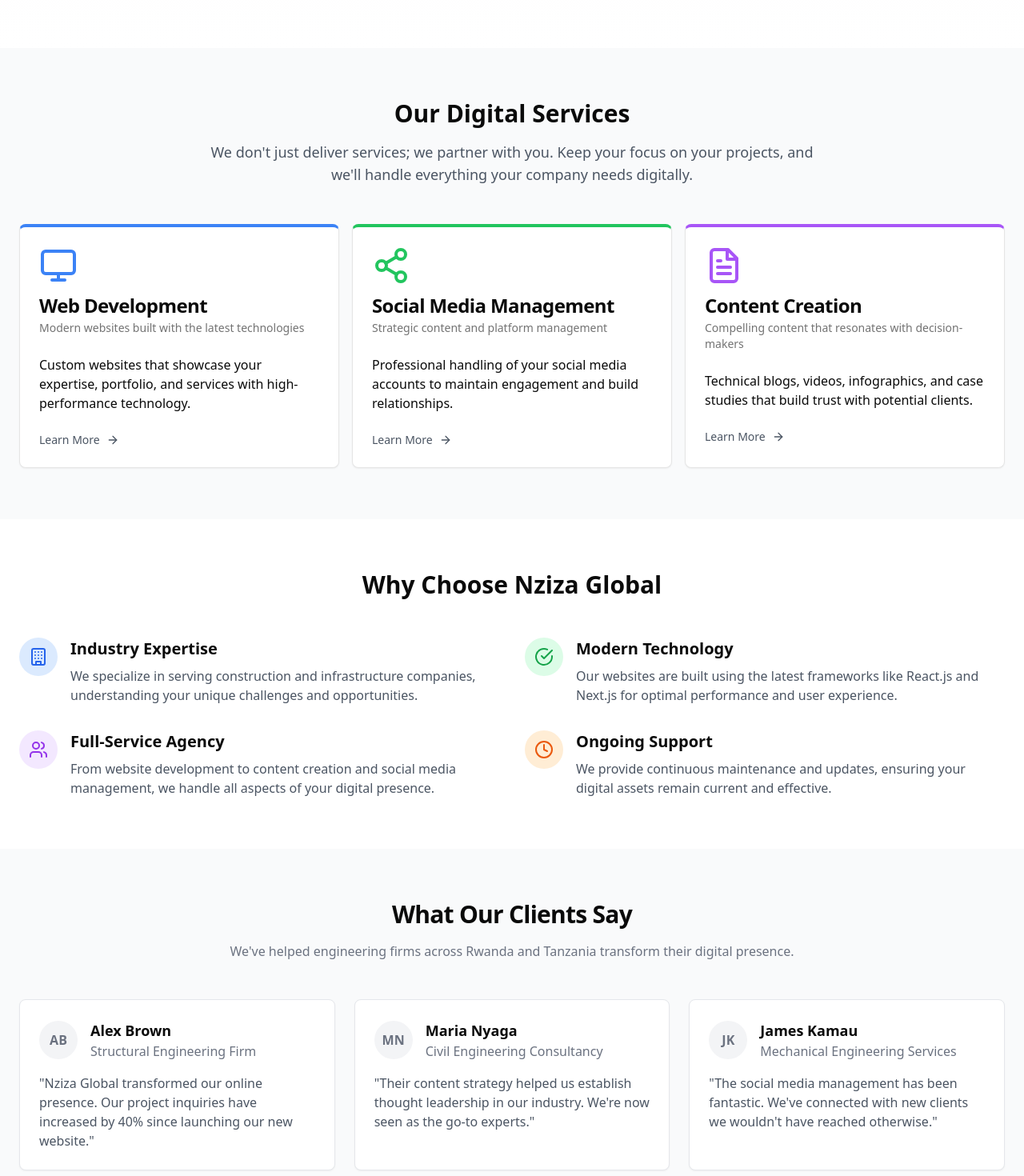
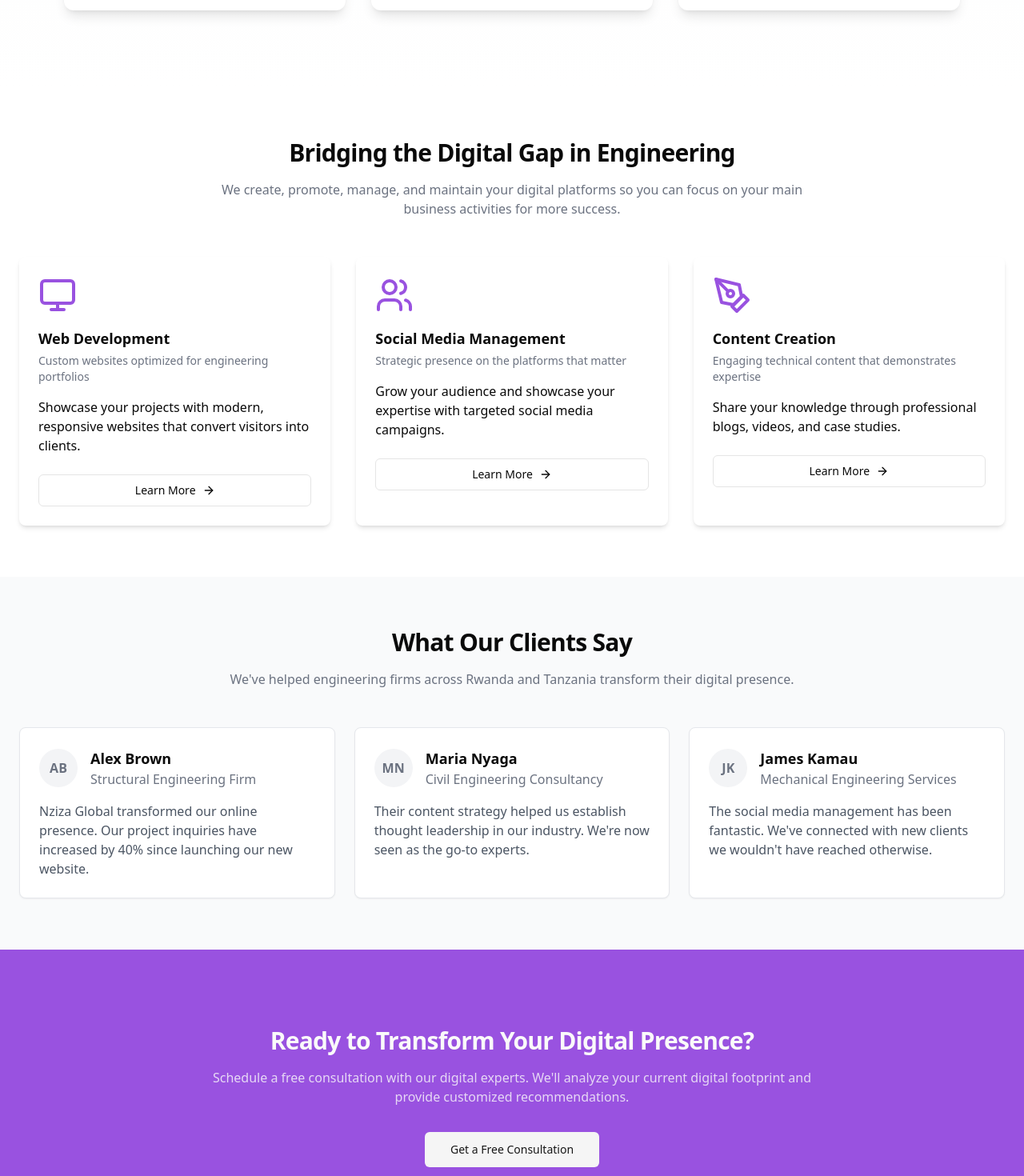
Before and after one commit to byamungulewis01/digsol.nzizaglobal.com, a React (Vite) app: page / in a window 1280 px wide. Shown: the part 1220-2690 px from the top of the page at 80% size. Built offline with nearby package versions, Linux system fonts and the light colour scheme.

Commit message:
Enhanced Components with Animations and SEO

```diff
--- a/src/components/home/HeroSection.jsx
+++ b/src/components/home/HeroSection.jsx
@@ -1,44 +1,65 @@
+import { motion } from "framer-motion";
 import { ChevronRight } from "lucide-react";
 import { Button } from "@/components/ui/button";
 import { Link } from "react-router-dom";
+import { useAnimateOnScroll } from "@/lib/hooks/useAnimateOnScroll";
 
 function HeroSection() {
+  const { ref, controls, variants } = useAnimateOnScroll();
+
   return (
     <section className="w-full py-12 md:py-16 lg:py-20 bg-gradient-to-br from-fuchsia-100 to-fuchsia-200/70">
       <div className="max-w-7xl px-4 md:px-6 mx-auto">
         <div className="grid gap-6 lg:grid-cols-2 lg:gap-12 items-center">
-          <div className="space-y-4">
-            <h1 className="text-3xl font-bold tracking-tighter sm:text-4xl md:text-5xl">
+          <motion.div
+            initial="hidden"
+            animate={controls}
+            variants={variants}
+            ref={ref}
+            className="space-y-4"
+          >
+            <h1 className="text-3xl font-bold tracking-tighter sm:text-4xl md:text-5xl lg:text-6xl">
               Transform Your Engineering Business with a Powerful Digital
               Presence
             </h1>
-            <p className="text-gray-500 md:text-xl font-normal">
+            <p className="text-gray-500 text-lg md:text-xl lg:text-2xl font-normal">
               Focus on your engineering and business tasks, we'll handle your
               digital presence to help you convince your next clients more
               easily and win even more jobs.
             </p>
-            <div className="flex flex-col sm:flex-row gap-4 mt-6">
+            <motion.div
+              className="flex flex-col sm:flex-row gap-4 mt-6"
+              initial={{ opacity: 0, y: 20 }}
+              animate={{ opacity: 1, y: 0 }}
+              transition={{ delay: 0.5 }}
+            >
               <Link to="/contact" target="_blank">
-                <Button size="lg" className="gap-2">
+                <Button size="lg" className="w-full sm:w-auto gap-2">
                   Get a Free Consultation <ChevronRight className="h-4 w-4" />
                 </Button>
               </Link>
               <Link to="/services" target="_blank">
-                <Button variant="outline" size="lg">
+                <Button variant="outline" size="lg" className="w-full sm:w-auto">
                   Explore Our Services
                 </Button>
               </Link>
-            </div>
-          </div>
-          <div className="relative h-full">
+            </motion.div>
+          </motion.div>
+          <motion.div
+            className="relative h-full"
+            initial={{ opacity: 0, x: 100 }}
+            animate={{ opacity: 1, x: 0 }}
+            transition={{ duration: 0.8 }}
+          >
             <div className="relative overflow-hidden rounded-lg shadow-xl">
               <img
                 src="/83416.jpg"
                 alt="Digital solutions for engineering firms"
                 className="w-full h-auto"
+                loading="lazy"
               />
             </div>
-          </div>
+          </motion.div>
         </div>
       </div>
     </section>
--- a/src/components/home/IndustryGapSection.jsx
+++ b/src/components/home/IndustryGapSection.jsx
@@ -1,6 +1,10 @@
 import { Building2, Rocket, Target, Users } from "lucide-react";
+import { motion } from "framer-motion";
+import { useAnimateOnScroll } from "@/lib/hooks/useAnimateOnScroll";
 
 const IndustryGapSection = () => {
+  const { ref, controls, variants } = useAnimateOnScroll();
+
   const targetMarkets = [
     {
       title: "Primary Clients",
@@ -22,11 +26,28 @@
     },
   ];
 
+  const cardVariants = {
+    hidden: { opacity: 0, y: 20 },
+    visible: (i) => ({
+      opacity: 1,
+      y: 0,
+      transition: {
+        delay: i * 0.2,
+        duration: 0.5,
+      },
+    }),
+  };
+
   return (
     <section className="py-16 bg-gradient-to-b from-gray-50 to-white">
       <div className="max-w-6xl mx-auto px-4">
-        {/* Section Title */}
-        <div className="text-center mb-8">
+        <motion.div
+          ref={ref}
+          initial="hidden"
+          animate={controls}
+          variants={variants}
+          className="text-center mb-8"
+        >
           <h2 className="text-3xl font-bold mb-4">
             Closing the Digital Gap in Infrastructure
           </h2>
@@ -36,20 +57,23 @@
             contracts with minimal digital presence. Our mission is to unlock
             their full potential through strategic digital transformation.
           </p>
-        </div>
+        </motion.div>
 
-        {/* Target Markets */}
         <h3 className="text-2xl font-bold mb-8 text-center">Who We Serve</h3>
         <div className="grid grid-cols-1 md:grid-cols-3 gap-8 mb-8">
           {targetMarkets.map((market, index) => (
-            <div
+            <motion.div
               key={index}
+              custom={index}
+              initial="hidden"
+              animate={controls}
+              variants={cardVariants}
               className="bg-white p-8 rounded-xl shadow-lg text-center hover:shadow-xl transition-shadow duration-300"
             >
               <div className="flex justify-center">{market.icon}</div>
               <h4 className="text-xl font-bold mb-3">{market.title}</h4>
               <p className="text-gray-600">{market.description}</p>
-            </div>
+            </motion.div>
           ))}
         </div>
       </div>
--- a/src/pages/HomePage.jsx
+++ b/src/pages/HomePage.jsx
@@ -1,238 +1,38 @@
-import React, { useState } from "react";
+import React from "react";
 import { Link } from "react-router-dom";
 import { Button } from "@/components/ui/button";
-
-import {
-  ChevronRight,
-  Monitor,
-  ArrowRight,
-  FileText,
-  Share2,
-  Award,
-  Building,
-  Users,
-  BarChart,
-  Clock,
-  CheckCircle,
-} from "lucide-react";
+import { MetaTags } from "@/lib/seo/MetaTags";
+import { motion } from "framer-motion";
+import { useAnimateOnScroll } from "@/lib/hooks/useAnimateOnScroll";
 import HeroSection from "@/components/home/HeroSection";
 import IndustryGapSection from "@/components/home/IndustryGapSection";
-
-import {
-  Card,
-  CardContent,
-  CardDescription,
-  CardFooter,
-  CardHeader,
-  CardTitle,
-} from "@/components/ui/card";
+import ValueProposition from "@/components/home/ValueProposition";
 
 export default function HomePage() {
-  // For FAQ section
-  const [openFaq, setOpenFaq] = useState(null);
-
-  const toggleFaq = (index) => {
-    setOpenFaq(openFaq === index ? null : index);
-  };
-
-  const faqs = [
-    {
-      question:
-        "How can digital transformation benefit my construction company?",
-      answer:
-        "Digital transformation can help your construction business win more contracts by showcasing your portfolio professionally, establish thought leadership in your industry, improve client communication, and create a competitive advantage over companies without a strong online presence.",
-    },
-    {
-      question:
-        "What makes Nziza Global different from other digital agencies?",
-      answer:
-        "Nziza Global specializes specifically in serving infrastructure and construction companies. We understand the unique challenges and opportunities in your industry, allowing us to create digital strategies that effectively reach decision-makers and showcase technical expertise.",
-    },
-    {
-      question: "How long does it typically take to develop a website?",
-      answer:
-        "Most custom websites for construction companies take 4-6 weeks from conception to launch, depending on complexity. We use modern frameworks like React.js to ensure quick development without sacrificing quality or performance.",
-    },
-    {
-      question: "Do you offer ongoing support after project completion?",
-      answer:
-        "Yes, we provide complete maintenance and support packages for all our services. This includes website updates, security patches, content refreshes, and continuous social media management to ensure your digital presence remains current and effective.",
-    },
-  ];
+  const { ref, controls, variants } = useAnimateOnScroll();
 
   return (
+    <>
+      <MetaTags
+        title="Home"
+        description="Transform your engineering business with powerful digital solutions. We handle your digital presence while you focus on your core business."
+      />
+
       <div className="bg-white">
-      {/* Hero Section */}
         <HeroSection />
         <IndustryGapSection />
+        <ValueProposition />
 
-      <section className="w-full py-12 md:py-16 bg-gray-50">
-        <div className="max-w-7xl px-4 md:px-6 mx-auto">
-          <div className="text-center mb-12">
-            <h2 className="text-3xl font-bold mb-4">Our Digital Services</h2>
-            <p className="text-lg text-gray-600 max-w-3xl mx-auto">
-              We don't just deliver services; we partner with you. Keep your
-              focus on your projects, and we'll handle everything your company
-              needs digitally.
-            </p>
-          </div>
-
-          <div className="grid grid-cols-1 md:grid-cols-3 gap-4">
-            <Card className="border-t-4 border-t-blue-500">
-              <CardHeader>
-                <Monitor className="h-12 w-12 text-blue-500 mb-2" />
-                <CardTitle>Web Development</CardTitle>
-                <CardDescription>
-                  Modern websites built with the latest technologies
-                </CardDescription>
-              </CardHeader>
-              <CardContent>
-                <p>
-                  Custom websites that showcase your expertise, portfolio, and
-                  services with high-performance technology.
-                </p>
-              </CardContent>
-              <CardFooter>
-                <Link to="/services#web-development">
-                  <button className="flex items-center text-sm font-medium text-gray-600 hover:text-blue-600">
-                    Learn More <ArrowRight className="ml-2 h-4 w-4" />
-                  </button>
-                </Link>
-              </CardFooter>
-            </Card>
-
-            <Card className="border-t-4 border-t-green-500">
-              <CardHeader>
-                <Share2 className="h-12 w-12 text-green-500 mb-2" />
-                <CardTitle>Social Media Management</CardTitle>
-                <CardDescription>
-                  Strategic content and platform management
-                </CardDescription>
-              </CardHeader>
-              <CardContent>
-                <p>
-                  Professional handling of your social media accounts to
-                  maintain engagement and build relationships.
-                </p>
-              </CardContent>
-              <CardFooter>
-                <Link to="/services#social-media">
-                  <button className="flex items-center text-sm font-medium text-gray-600 hover:text-green-600">
-                    Learn More <ArrowRight className="ml-2 h-4 w-4" />
-                  </button>
-                </Link>
-              </CardFooter>
-            </Card>
-
-            <Card className="border-t-4 border-t-purple-500">
-              <CardHeader>
-                <FileText className="h-12 w-12 text-purple-500 mb-2" />
-                <CardTitle>Content Creation</CardTitle>
-                <CardDescription>
-                  Compelling content that resonates with decision-makers
-                </CardDescription>
-              </CardHeader>
-              <CardContent>
-                <p>
-                  Technical blogs, videos, infographics, and case studies that
-                  build trust with potential clients.
-                </p>
-              </CardContent>
-              <CardFooter>
-                <Link to="/services#content-creation">
-                  <button className="flex items-center text-sm font-medium text-gray-600 hover:text-purple-600">
-                    Learn More <ArrowRight className="ml-2 h-4 w-4" />
-                  </button>
-                </Link>
-              </CardFooter>
-            </Card>
-          </div>
-        </div>
-      </section>
-
-      {/* Why Choose Us Section */}
-      <section className="w-full py-12 md:py-16 bg-white">
-        <div className="max-w-7xl mx-auto px-4 md:px-6">
-          <h2 className="text-3xl font-bold text-center mb-12">
-            Why Choose Nziza Global
-          </h2>
-
-          <div className="grid grid-cols-1 md:grid-cols-2 gap-8">
-            <div className="flex gap-4">
-              <div className="flex-shrink-0">
-                <div className="w-12 h-12 rounded-full bg-blue-100 flex items-center justify-center">
-                  <Building className="h-6 w-6 text-blue-600" />
-                </div>
-              </div>
-              <div>
-                <h3 className="text-xl font-semibold mb-2">
-                  Industry Expertise
-                </h3>
-                <p className="text-gray-600">
-                  We specialize in serving construction and infrastructure
-                  companies, understanding your unique challenges and
-                  opportunities.
-                </p>
-              </div>
-            </div>
-
-            <div className="flex gap-4">
-              <div className="flex-shrink-0">
-                <div className="w-12 h-12 rounded-full bg-green-100 flex items-center justify-center">
-                  <CheckCircle className="h-6 w-6 text-green-600" />
-                </div>
-              </div>
-              <div>
-                <h3 className="text-xl font-semibold mb-2">
-                  Modern Technology
-                </h3>
-                <p className="text-gray-600">
-                  Our websites are built using the latest frameworks like
-                  React.js and Next.js for optimal performance and user
-                  experience.
-                </p>
-              </div>
-            </div>
-
-            <div className="flex gap-4">
-              <div className="flex-shrink-0">
-                <div className="w-12 h-12 rounded-full bg-purple-100 flex items-center justify-center">
-                  <Users className="h-6 w-6 text-purple-600" />
-                </div>
-              </div>
-              <div>
-                <h3 className="text-xl font-semibold mb-2">
-                  Full-Service Agency
-                </h3>
-                <p className="text-gray-600">
-                  From website development to content creation and social media
-                  management, we handle all aspects of your digital presence.
-                </p>
-              </div>
-            </div>
-
-            <div className="flex gap-4">
-              <div className="flex-shrink-0">
-                <div className="w-12 h-12 rounded-full bg-orange-100 flex items-center justify-center">
-                  <Clock className="h-6 w-6 text-orange-600" />
-                </div>
-              </div>
-              <div>
-                <h3 className="text-xl font-semibold mb-2">Ongoing Support</h3>
-                <p className="text-gray-600">
-                  We provide continuous maintenance and updates, ensuring your
-                  digital assets remain current and effective.
-                </p>
-              </div>
-            </div>
-          </div>
-        </div>
-      </section>
-
-      {/* Testimonials */}
+        {/* Testimonials Section */}
         <section className="w-full py-12 md:py-16 bg-gray-50">
           <div className="container mx-auto px-4 md:px-6">
-          <div className="text-center max-w-3xl mx-auto mb-12">
+            <motion.div
+              ref={ref}
+              initial="hidden"
+              animate={controls}
+              variants={variants}
+              className="text-center max-w-3xl mx-auto mb-12"
+            >
               <h2 className="text-3xl font-bold tracking-tight">
                 What Our Clients Say
               </h2>
@@ -240,65 +40,46 @@
                 We've helped engineering firms across Rwanda and Tanzania
                 transform their digital presence.
               </p>
-          </div>
+            </motion.div>
 
             <div className="grid md:grid-cols-2 lg:grid-cols-3 gap-6">
-            <div className="bg-white p-6 rounded-lg shadow-sm border border-gray-200">
+              {testimonials.map((testimonial, index) => (
+                <motion.div
+                  key={index}
+                  initial={{ opacity: 0, y: 20 }}
+                  animate={controls}
+                  variants={{
+                    visible: {
+                      opacity: 1,
+                      y: 0,
+                      transition: { delay: index * 0.2 }
+                    }
+                  }}
+                  className="bg-white p-6 rounded-lg shadow-sm border border-gray-200"
+                >
                   <div className="flex items-center gap-4 mb-4">
                     <span className="w-12 h-12 rounded-full bg-gray-100 flex items-center justify-center text-gray-500 font-semibold">
-                  AB
+                      {testimonial.initials}
                     </span>
                     <div>
-                  <h3 className="text-lg font-bold">Alex Brown</h3>
-                  <p className="text-gray-500">Structural Engineering Firm</p>
+                      <h3 className="text-lg font-bold">{testimonial.name}</h3>
+                      <p className="text-gray-500">{testimonial.company}</p>
                     </div>
                   </div>
-              <p className="text-gray-600">
-                "Nziza Global transformed our online presence. Our project
-                inquiries have increased by 40% since launching our new
-                website."
-              </p>
-            </div>
-
-            <div className="bg-white p-6 rounded-lg shadow-sm border border-gray-200">
-              <div className="flex items-center gap-4 mb-4">
-                <span className="w-12 h-12 rounded-full bg-gray-100 flex items-center justify-center text-gray-500 font-semibold">
-                  MN
-                </span>
-                <div>
-                  <h3 className="text-lg font-bold">Maria Nyaga</h3>
-                  <p className="text-gray-500">Civil Engineering Consultancy</p>
-                </div>
-              </div>
-              <p className="text-gray-600">
-                "Their content strategy helped us establish thought leadership
-                in our industry. We're now seen as the go-to experts."
-              </p>
-            </div>
-
-            <div className="bg-white p-6 rounded-lg shadow-sm border border-gray-200">
-              <div className="flex items-center gap-4 mb-4">
-                <span className="w-12 h-12 rounded-full bg-gray-100 flex items-center justify-center text-gray-500 font-semibold">
-                  JK
-                </span>
-                <div>
-                  <h3 className="text-lg font-bold">James Kamau</h3>
-                  <p className="text-gray-500">
-                    Mechanical Engineering Services
-                  </p>
-                </div>
-              </div>
-              <p className="text-gray-600">
-                "The social media management has been fantastic. We've connected
-                with new clients we wouldn't have reached otherwise."
-              </p>
-            </div>
+                  <p className="text-gray-600">{testimonial.content}</p>
+                </motion.div>
+              ))}
             </div>
           </div>
         </section>
 
         {/* CTA Section */}
-      <section className="w-full py-12 md:py-24 bg-primary text-primary-foreground">
+        <motion.section
+          initial={{ opacity: 0, y: 20 }}
+          animate={{ opacity: 1, y: 0 }}
+          transition={{ duration: 0.8 }}
+          className="w-full py-12 md:py-24 bg-primary text-primary-foreground"
+        >
           <div className="max-w-7xl px-4 md:px-6 mx-auto">
             <div className="text-center max-w-3xl mx-auto">
               <h2 className="text-3xl font-bold tracking-tight mb-4">
@@ -311,14 +92,36 @@
               </p>
               <div className="flex flex-col sm:flex-row gap-4 justify-center">
                 <Link to="/contact" target="_blank">
-                <Button variant="secondary" size="lg" className="gap-2">
-                  Get a Free Consultation <ChevronRight className="h-4 w-4" />
+                  <Button variant="secondary" size="lg" className="gap-2 w-full sm:w-auto">
+                    Get a Free Consultation
                   </Button>
                 </Link>
               </div>
             </div>
           </div>
-      </section>
+        </motion.section>
       </div>
+    </>
   );
 }
+
+const testimonials = [
+  {
+    name: "Alex Brown",
+    initials: "AB",
+    company: "Structural Engineering Firm",
+    content: "Nziza Global transformed our online presence. Our project inquiries have increased by 40% since launching our new website."
+  },
+  {
+    name: "Maria Nyaga",
+    initials: "MN",
+    company: "Civil Engineering Consultancy",
+    content: "Their content strategy helped us establish thought leadership in our industry. We're now seen as the go-to experts."
+  },
+  {
+    name: "James Kamau",
+    initials: "JK",
+    company: "Mechanical Engineering Services",
+    content: "The social media management has been fantastic. We've connected with new clients we wouldn't have reached otherwise."
+  }
+];
```
Lines whose indentation alone changed are shown as unchanged.
